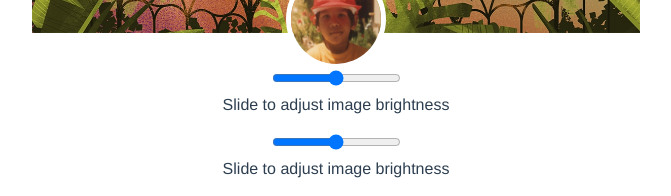
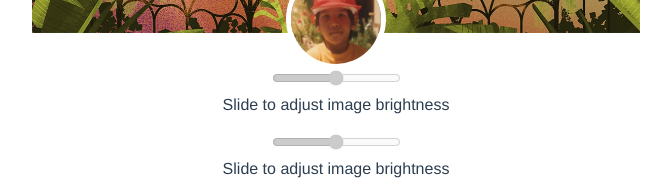
Before and after one commit to mushflex/ImageEditor, a Vue app: page / in a window 1280 px wide. Shown: the part 381-577 px from the top of the page, without its empty margins (304-975 px from the left). Built offline with nearby package versions, Linux system fonts and the light colour scheme.

Commit message:
disable sliders

```diff
--- a/src/components/ImageEditor.vue
+++ b/src/components/ImageEditor.vue
@@ -12,13 +12,13 @@
     </div>
     <div class="panel panel-default">
         <div class="panel-body">
-            <input class="image-adjust__brightness" @change="adjustBrightness" type="range" min="-100" max="100" value="0">
+            <input class="image-adjust__brightness" @change="adjustBrightness" type="range" min="-100" max="100" value="0" :disabled="isImageLoaded === false">
             <p>Slide to adjust image brightness</p>
         </div>
     </div>
     <div class="panel panel-default">
         <div class="panel-body">
-            <input class="image-adjust__contrast" @change="adjustContrast" type="range" min="-100" max="100" value="0">
+            <input class="image-adjust__contrast" @change="adjustContrast" type="range" min="-100" max="100" value="0" :disabled="isImageLoaded === false">
             <p>Slide to adjust image brightness</p>
         </div>
     </div>
@@ -80,7 +80,7 @@ export default {
         var vm = this;
         var newImageData = vm.pixelManipulation(vm.originalImgData, contrastValue);
         console.log(newImageData)
-        vm.ctx.putImageData(newImageData,0,0);
+        // vm.ctx.putImageData(newImageData,0,0);
     },
     adjustContrast(event){
         console.log("adjustContrast : "+event.target.value);
```
